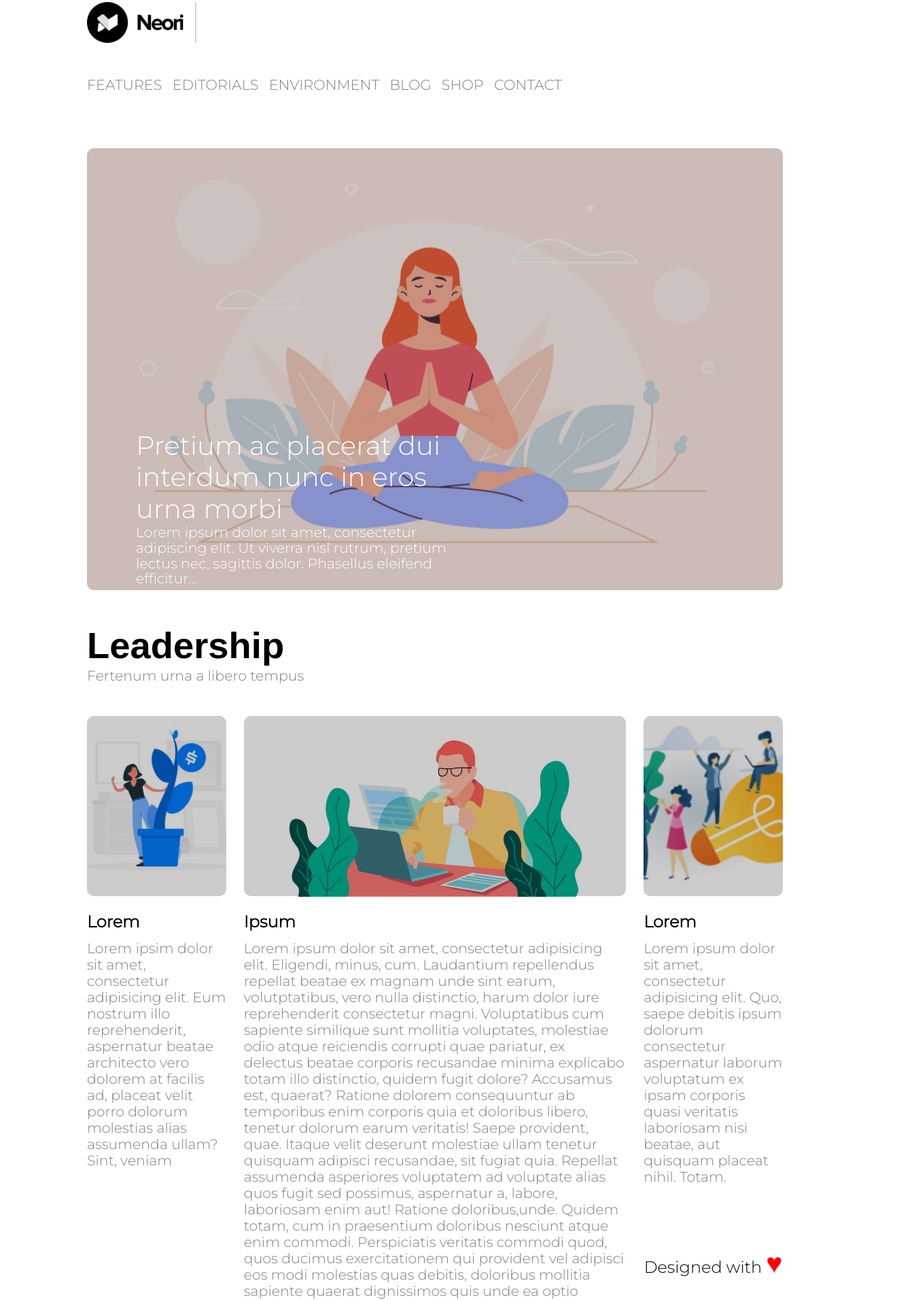
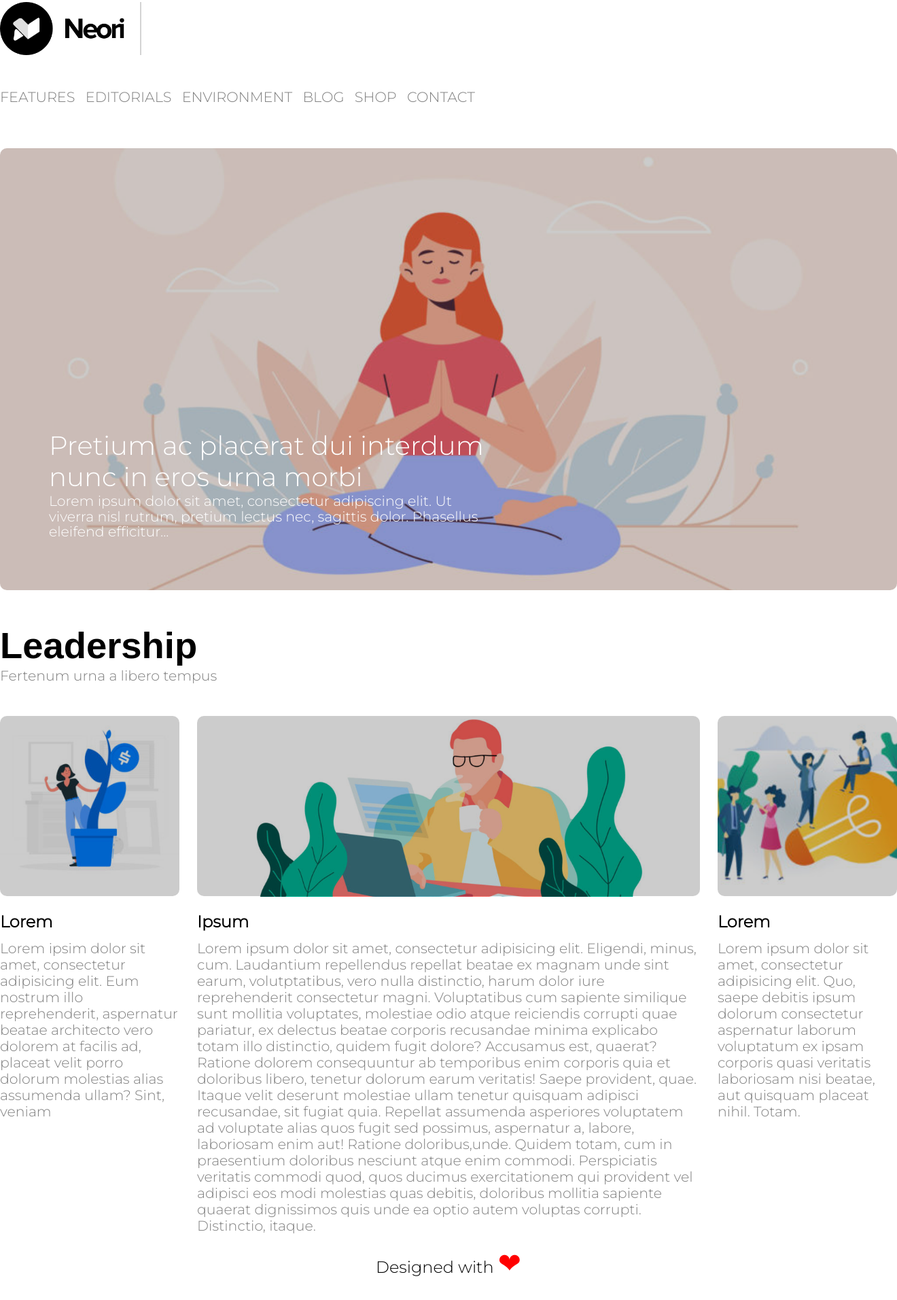
Before and after one commit to Massimo1204/htmlcss-wp, a plain HTML site: page index.html in a window 1280 px wide. Shown: the part 17-1929 px from the top of the page at 68% size, 1320 px wide, since content can reach past the window. Drawn offline with Linux system fonts and the light colour scheme.

Commit message:
aggiunto max e min width e dettagli

```diff
--- a/css/style.css
+++ b/css/style.css
@@ -9,6 +9,8 @@ body{
     width: 80%;
     margin: 0 auto;
     font-family: 'Montserrat', sans-serif;
+    max-width: 1650px;
+    min-width: 1320px;
 }
 
 /* DIMESIONI HEADER */
@@ -28,13 +30,13 @@ body{
 
 /* BARRA DI NAVIGAZIONE */
 ul.nav{
-    padding: 0px;
+    padding-left: 0px;
 }
 
 ul.nav li{
     display: inline;
     text-transform: uppercase ;
-    padding-right: 10px;
+    margin-right: 10px;
     font-size: 1.3em;
 }
 
@@ -166,7 +168,8 @@ main{
     font-size: 1.5em;
 }
 
-.heart{
+.footer::after{
+    content: '\2764';
     color: red;
     font-size: 1.7em;
 }
--- a/index.html
+++ b/index.html
@@ -115,9 +115,6 @@
     <!-- FOOTER -->
     <footer class="footer width">
         Designed with
-        <span class="heart">
-            &#9829
-        </span>
     </footer>
 
 </body>
```
